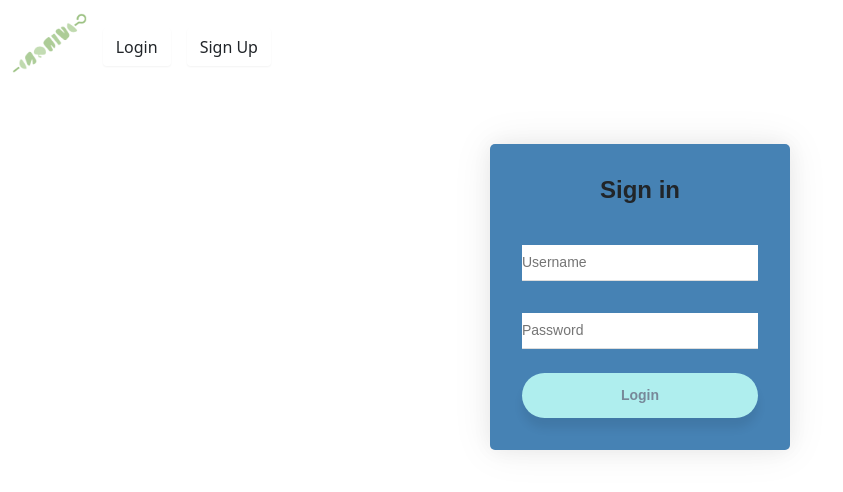
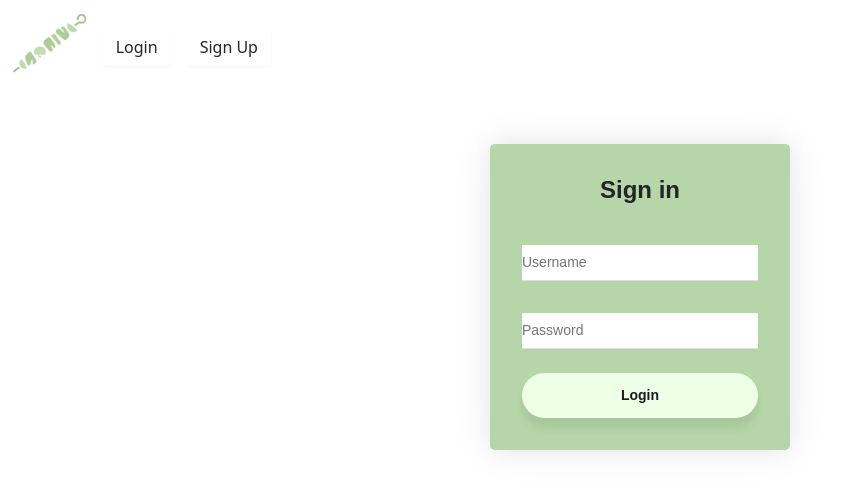
Before and after one commit to C-Guadagnino/Eatinerary, a React (Create React App) app in the folder ghi/app/: page /login in a window 1280 px wide. Shown: the top 492 px of the page, without its empty margins (0-843 px from the left). Built offline with nearby package versions, Linux system fonts and the light colour scheme; no server answers.

Commit message:
finalized log in and sign up

```diff
--- a/ghi/app/src/users/Card.js
+++ b/ghi/app/src/users/Card.js
@@ -8,7 +8,7 @@ export const CardWrapper = styled.div`
   font-family: Quicksand, arial, sans-serif;
   box-shadow: 0 0 20px rgba(0, 0, 0, 0.05), 0 0px 40px rgba(0, 0, 0, 0.08);
   border-radius: 5px;
-  background-color: steelblue;
+  background-color: #b6d6a9;
 `;
 
 export const CardHeader = styled.header`
@@ -128,8 +128,8 @@ export const CardButton = styled.button`
   font-family: inherit;
   font-size: 14px;
   font-weight: 700;
-  color: #778899;
-  background-color: #afeeee;
+  color: #1c1c1c;
+  background-color: #edffe5;
   border: 0;
   border-radius: 35px;
   box-shadow: 0 10px 10px rgba(0, 0, 0, 0.08);
```
